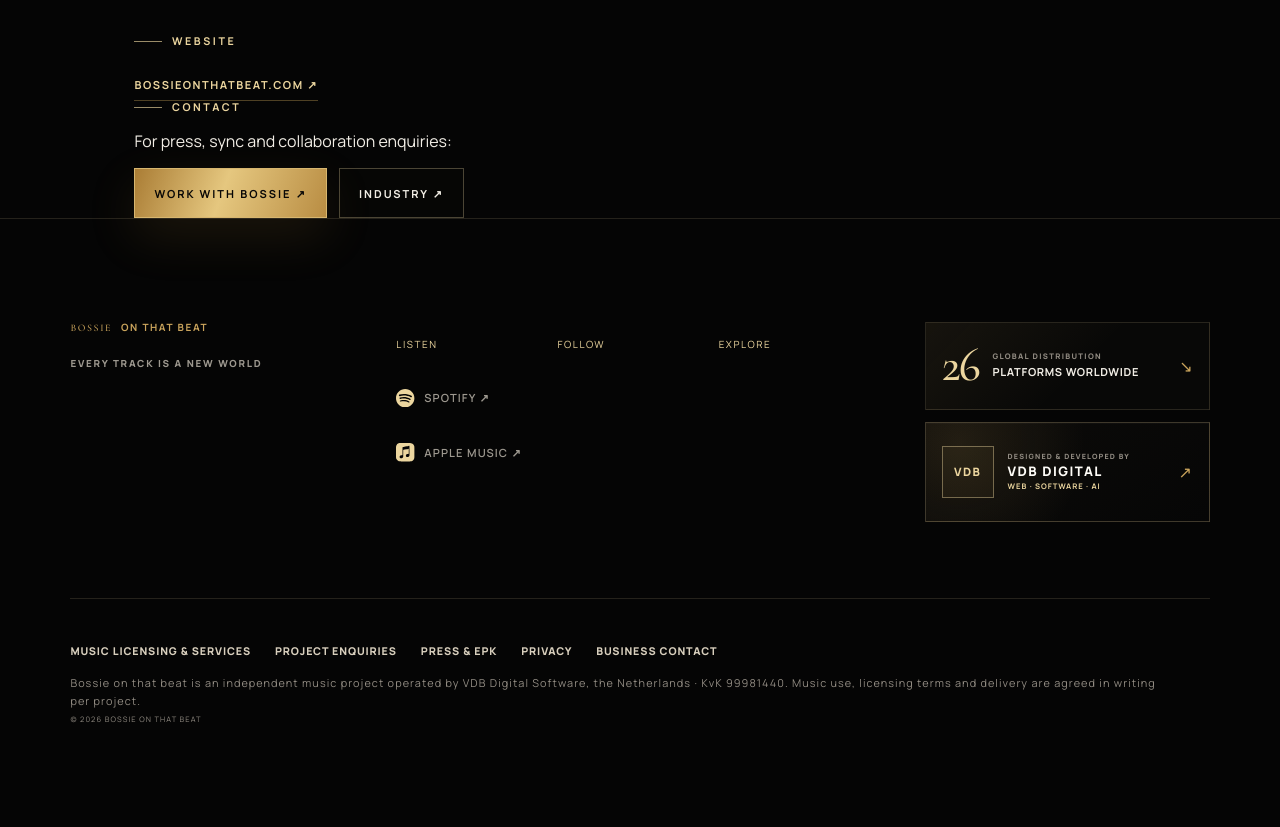
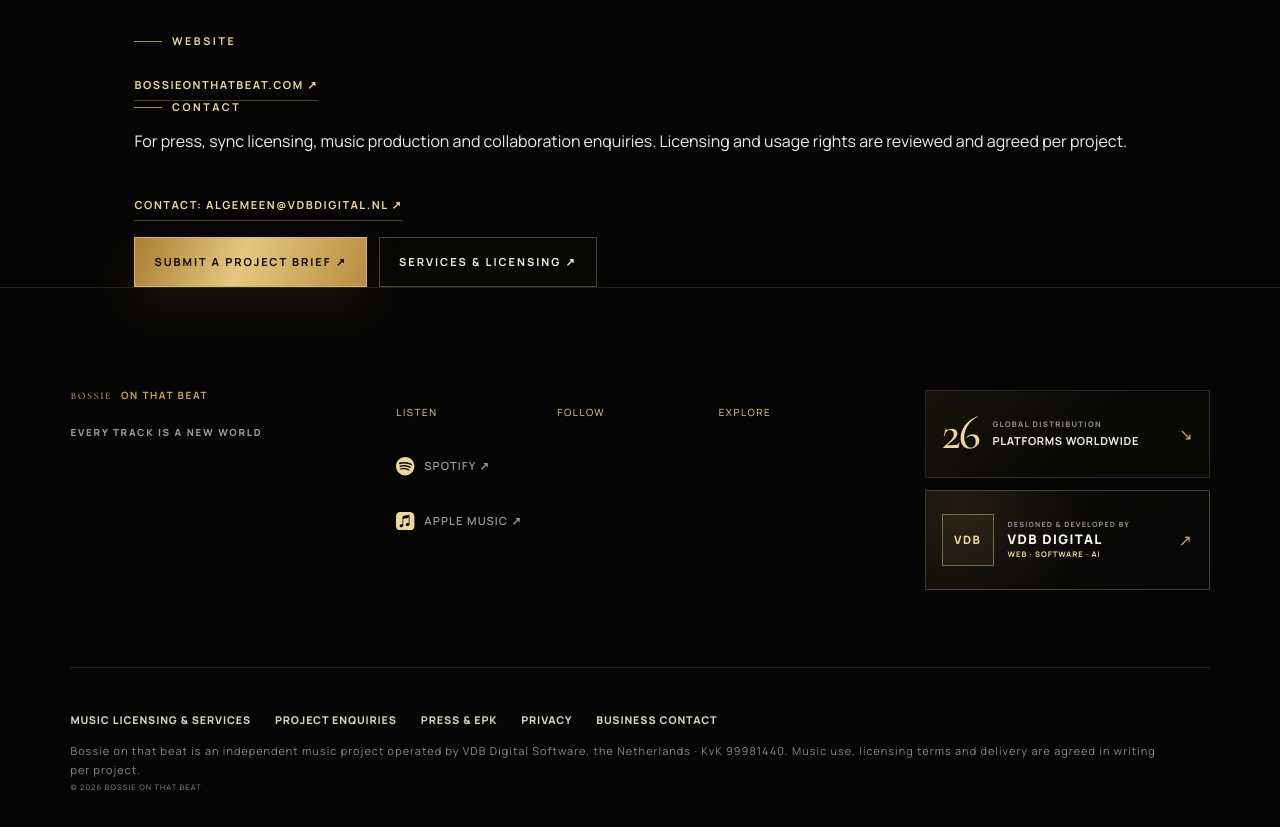
Before and after one commit to mvandenboslfgx/Bossie-on-that-beat, a Next.js app: page /epk in a window 1280 px wide. Shown: the part 4020-4847 px from the top of the page. Before the commit the page ends 4779 px from the top, so only its background shows below. Built offline with nearby package versions, Linux system fonts and the light colour scheme.

Commit message:
feat: professionalise enquiry flow and press contact

```diff
--- a/app/epk/page.tsx
+++ b/app/epk/page.tsx
@@ -19,7 +19,7 @@ export const dynamic = "force-dynamic";
 export const metadata: Metadata = {
   title: "EPK / Press",
   description:
-    "Electronic press kit for Bossie on that beat — artist overview, newest music, cinema and official links.",
+    "Official Bossie on that beat press kit: artist biography, verified releases, video, logos and contact for press, sync licensing and production enquiries.",
   alternates: { canonical: "/epk" },
 };
 
@@ -170,13 +170,14 @@ export default async function EpkPage() {
       </section>
       <section className="section-pad">
         <p className="eyebrow">Contact</p>
-        <p>For press, sync and collaboration enquiries:</p>
+        <p>For press, sync licensing, music production and collaboration enquiries. Licensing and usage rights are reviewed and agreed per project.</p>
+        <p><a className="text-link" href="mailto:algemeen@vdbdigital.nl?subject=Bossie%20press%20or%20licensing">Contact: algemeen@vdbdigital.nl ↗</a></p>
         <div className="cta-row">
           <Link className="button button-gold" href="/request">
-            Work with Bossie ↗
+            Submit a project brief ↗
           </Link>
           <Link className="button button-ghost" href="/industry">
-            Industry ↗
+            Services &amp; licensing ↗
           </Link>
         </div>
       </section>
```
